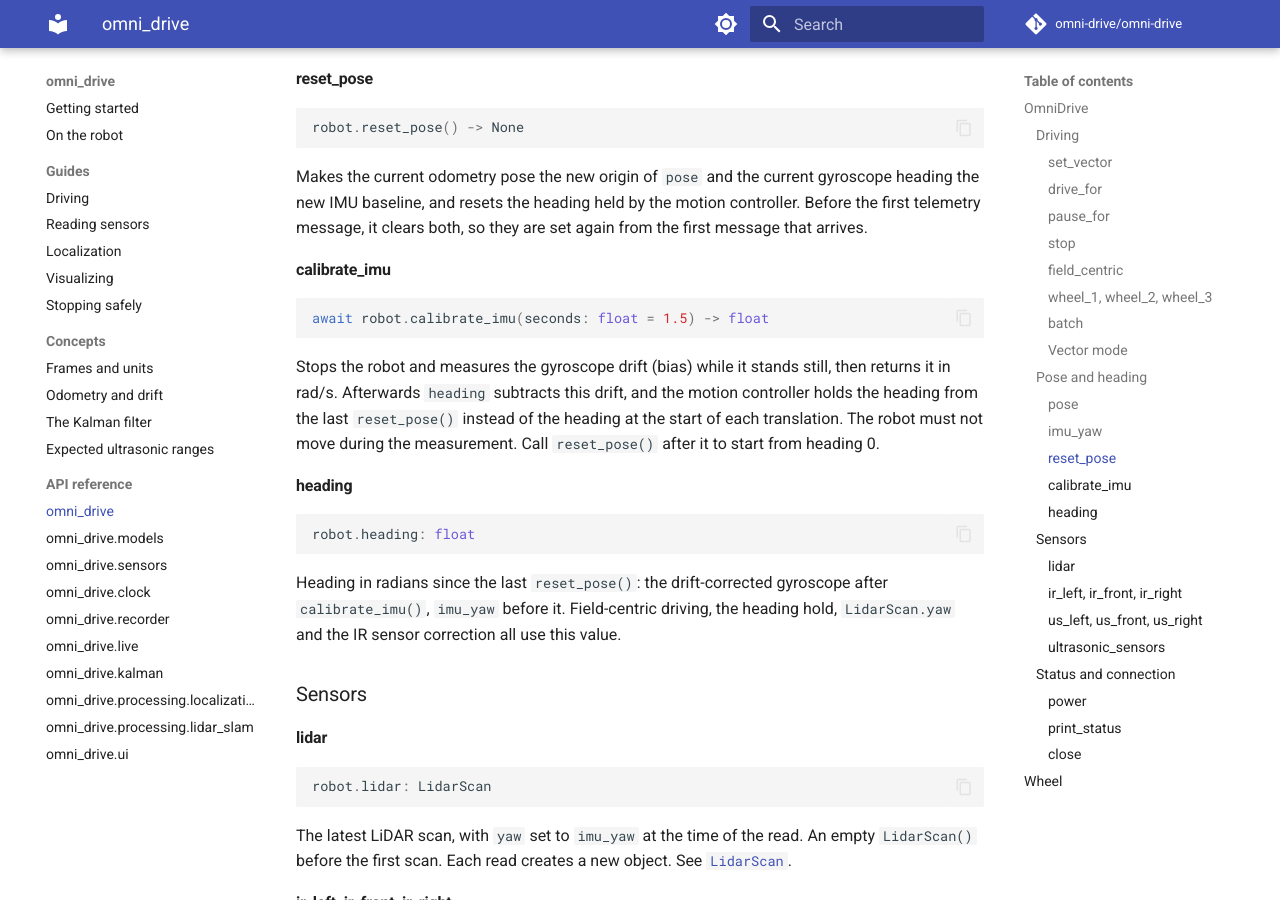
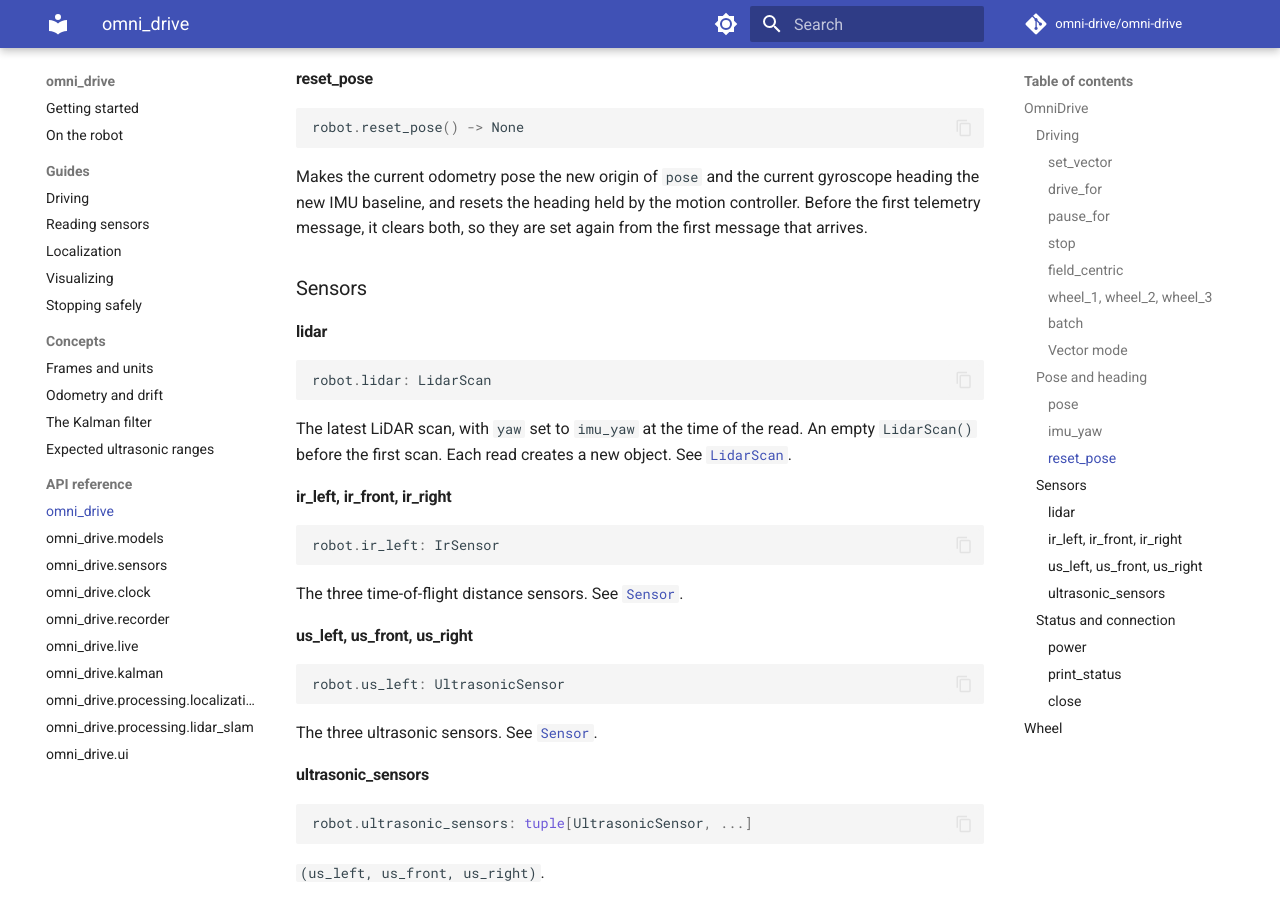
Before and after one commit to omni-drive/omni-drive, an MkDocs documentation site: the page built from docs/src/reference/omni_drive.md, in a window 1280 px wide and 900 px high, scrolled down 3447 px. Built offline with MkDocs 1.6.1 and Material for MkDocs 9.7.7, drawn with Linux system fonts in a browser that asks for light colours; comment, search, counter and statistics services are not loaded.

Commit message:
remove callibrate_imu

````diff
--- a/docs/src/reference/omni_drive.md
+++ b/docs/src/reference/omni_drive.md
@@ -169,27 +169,6 @@ Makes the current odometry pose the new origin of `pose` and the current gyrosco
 new IMU baseline, and resets the heading held by the motion controller. Before the first
 telemetry message, it clears both, so they are set again from the first message that arrives.
 
-#### calibrate_imu
-
-```python
-await robot.calibrate_imu(seconds: float = 1.5) -> float
-```
-
-Stops the robot and measures the gyroscope drift (bias) while it stands still, then returns it in
-rad/s. Afterwards `heading` subtracts this drift, and the motion controller holds the heading from
-the last `reset_pose()` instead of the heading at the start of each translation. The robot must
-not move during the measurement. Call `reset_pose()` after it to start from heading 0.
-
-#### heading
-
-```python
-robot.heading: float
-```
-
-Heading in radians since the last `reset_pose()`: the drift-corrected gyroscope after
-`calibrate_imu()`, `imu_yaw` before it. Field-centric driving, the heading hold, `LidarScan.yaw`
-and the IR sensor correction all use this value.
-
 ### Sensors
 
 #### lidar
````
Also changed, not shown: 1 other file.
